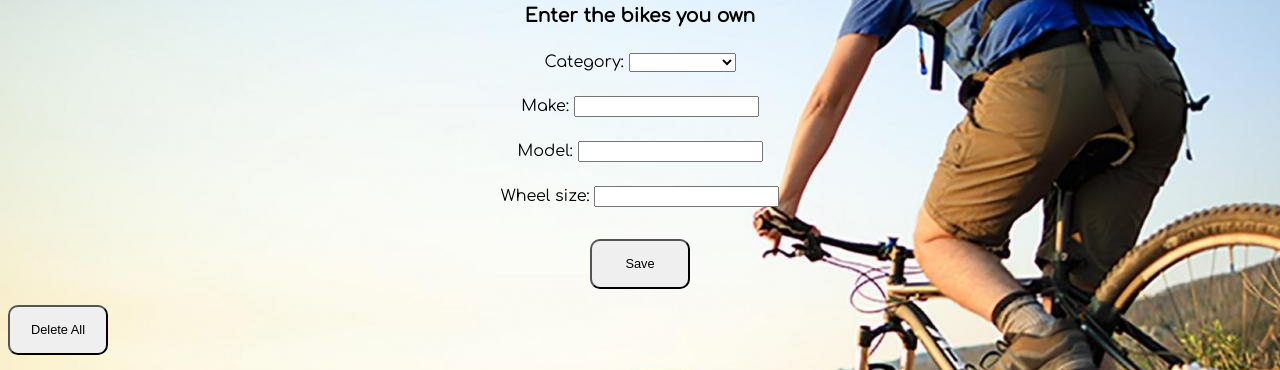
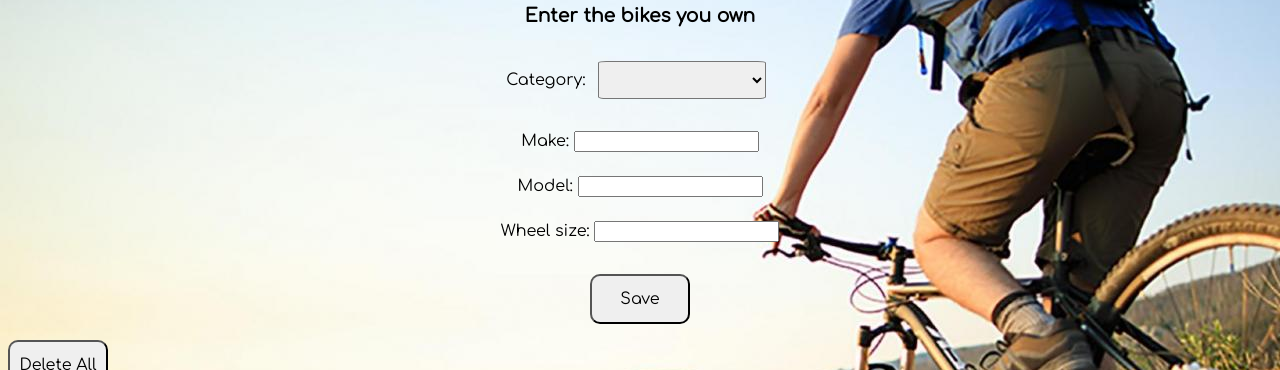
Before and after one commit to denkoroku/w6_weekendHomework, a plain HTML site: page index.html in a window 1280 px wide. Shown: the part 72-442 px from the top of the page. Drawn offline with Linux system fonts and the light colour scheme.

Commit message:
sorts indentation

```diff
--- a/css/style.css
+++ b/css/style.css
@@ -1,7 +1,7 @@
 body {
   font-family: 'Comfortaa', cursive;
- background-repeat: no-repeat;
- background-image: url('../images/bike.jpg');
+  background-repeat: no-repeat;
+  background-image: url('../images/bike.jpg');
 
 }
 .main-heading{
@@ -20,6 +20,8 @@ body {
 
 .form-item {
   margin-right: 1.8rem;
+  font-family: 'Comfortaa', cursive;
+  font-size: 1em;
 }
 
 
@@ -36,22 +38,31 @@ button, input[type="submit"] {
 }
 
 .bike-list-item {
+  font-family: 'Comfortaa', cursive;
+  font-size: 1em;
   margin: 0.5rem 0.5rem;
   padding: 0.5rem 0.8rem;
   border: 1px solid #darkgrey;
   border-radius: 5%;
-  background: #lightblue;
+}
+
+#category{
+  font-family: 'Comfortaa', cursive;
+  font-size: 1em;
+  margin: 0.5rem 0.5rem;
+  padding: 0.5rem 0.8rem;
+  border: 1px solid #darkgrey;
+  border-radius: 5%;
 }
 
 .button{
-
   height:50px;
   width:100px;
- font-family: sans-serif;
- font-size: 0.8rem;
- padding 20px;
- border-radius: 10px;
- z-index:-1;
+  font-family: 'Comfortaa', cursive;
+  font-size: 1rem;
+  padding 20px;
+  border-radius: 10px;
+  z-index:-1;
 }
 
 #new-bike-form{
--- a/js/app.js
+++ b/js/app.js
@@ -13,7 +13,6 @@ document.addEventListener('DOMContentLoaded', () => {
 let bikeTotal = 0
 const handleNewBikeFormSubmit = function (event) {
   event.preventDefault();
-
   const bikeListItem = createBikeListItem(event.target);
   const bikeList = document.querySelector('#bike-list');
   bikeList.appendChild(bikeListItem);
@@ -56,6 +55,6 @@ const handleBuyBikeClick = function (event) {
 
 // Delete all
 const handleDeleteAllClick = function (event) {
-  const bikeList = document.querySelector('#bike-list td');
+  const bikeList = document.querySelector('#bike-list');
   bikeList.innerHTML = '';
 }
```
Also changed, not shown: index.html (indentation only).
